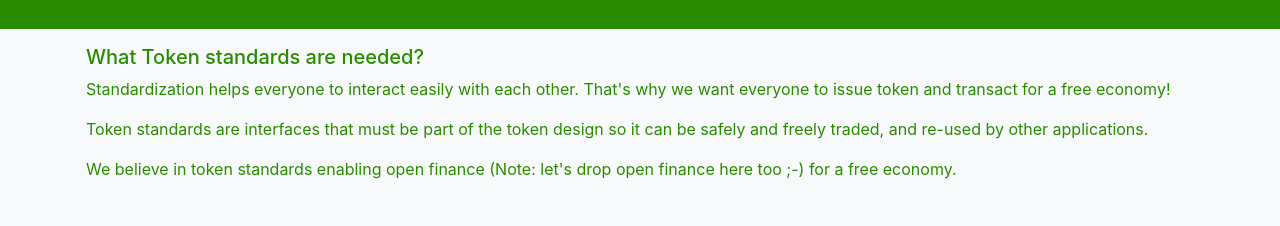
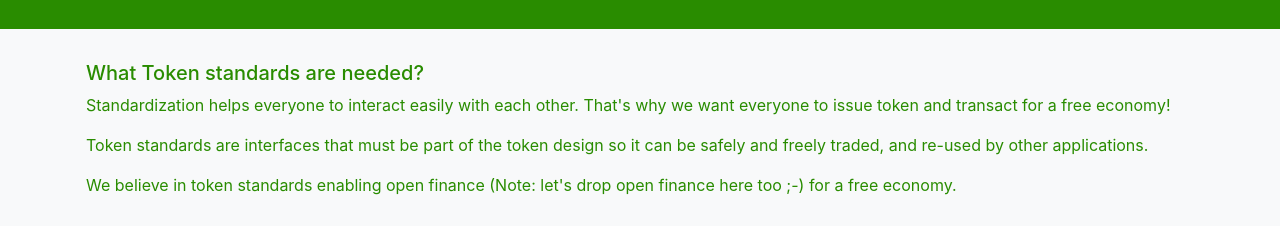
Before and after one commit to c-layer/website, a plain HTML site: page index.html in a window 1280 px wide. Shown: the part 574-800 px from the top of the page. Drawn offline with nearby package versions, Linux system fonts and the light colour scheme.

```diff
--- a/index.html
+++ b/index.html
@@ -43,7 +43,7 @@
 	</div>
       </div>
     </div>
-    <div class="container p-3">
+    <div class="container mt-3 p-3">
       <h5>What Token standards are needed?</h5>
       <p>Standardization helps everyone to interact easily with each other. That's why we want everyone to issue token and transact for a free economy!</p>
       <p>Token standards are interfaces that must be part of the token design so it can be safely and freely traded, and re-used by other applications.</p>
```
